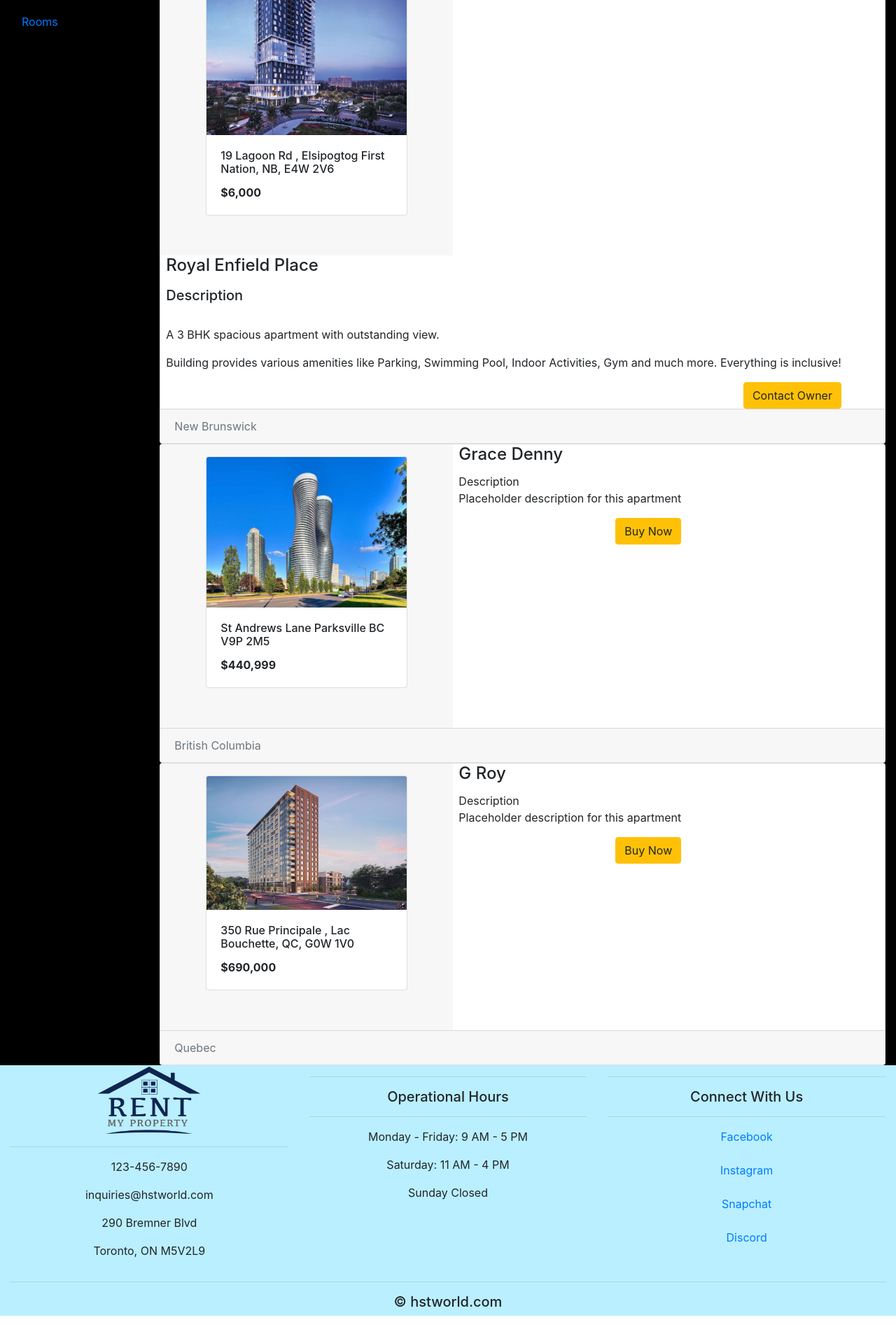
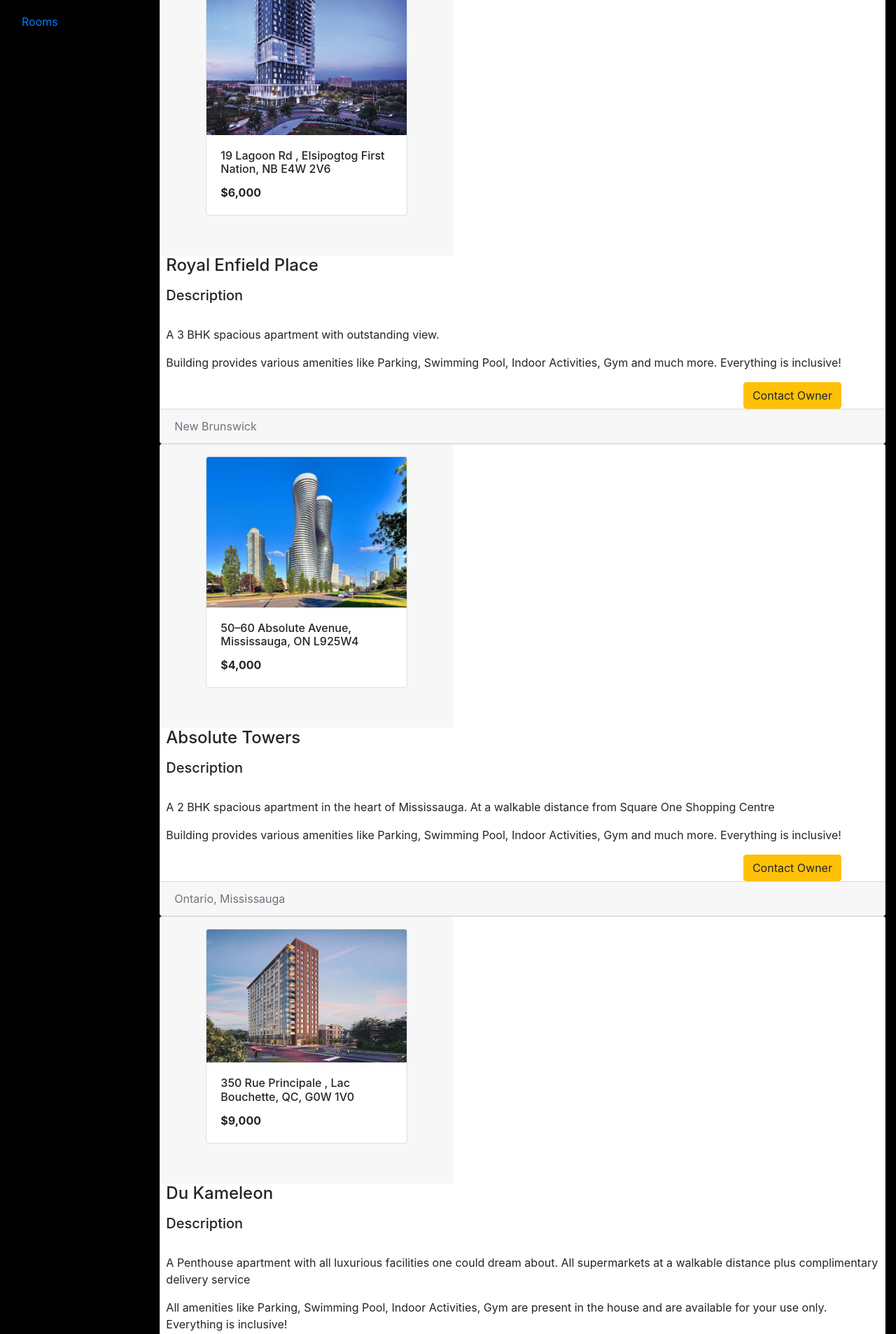
Before and after one commit to shreyasbabu/Web_Application_Canadore, a PHP site: page /apartments.php in a window 1280 px wide. Shown: the part 431-2337 px from the top of the page at 70% size. Before the commit the page ends 2311 px from the top, so only its background shows below. Run offline with PHP 8.4, Linux system fonts and the light colour scheme; some libraries are stand-ins or nearby versions.

Commit message:
Corrected typo for Toronto and added reasonable data for apartments page

```diff
--- a/Project/Condos.php
+++ b/Project/Condos.php
@@ -78,7 +78,7 @@
           Location
         </a>
         <div class="dropdown-menu" aria-labelledby="navbarDropdown">
-      <label class="center">Toranto  <input type="checkbox"> </label>
+      <label class="center">Toronto  <input type="checkbox"> </label>
      <label class="center">Vancover  <input type="checkbox"> </label>
     <label class="center">Montreal  <input type="checkbox"> </label>
 
--- a/Project/Rooms.php
+++ b/Project/Rooms.php
@@ -77,7 +77,7 @@
           Location
         </a>
         <div class="dropdown-menu" aria-labelledby="navbarDropdown">
-      <label class="center">Toranto  <input type="checkbox"> </label>
+      <label class="center">Toronto  <input type="checkbox"> </label>
      <label class="center">Vancover  <input type="checkbox"> </label>
     <label class="center">Montreal  <input type="checkbox"> </label>
 
--- a/Project/Town House.php
+++ b/Project/Town House.php
@@ -77,7 +77,7 @@
           Location
         </a>
         <div class="dropdown-menu" aria-labelledby="navbarDropdown">
-      <label class="center">Toranto  <input type="checkbox"> </label>
+      <label class="center">Toronto  <input type="checkbox"> </label>
      <label class="center">Vancover  <input type="checkbox"> </label>
     <label class="center">Montreal  <input type="checkbox"> </label>
 
--- a/Project/apartments.php
+++ b/Project/apartments.php
@@ -78,7 +78,7 @@
           Location
         </a>
         <div class="dropdown-menu" aria-labelledby="navbarDropdown">
-      <label class="center">Toranto  <input type="checkbox"> </label>
+      <label class="center">Toronto  <input type="checkbox"> </label>
      <label class="center">Vancover  <input type="checkbox"> </label>
     <label class="center">Montreal  <input type="checkbox"> </label>
 
@@ -131,7 +131,7 @@
       <div class="card card-component" style="width: 18rem;">
         <img class="card-img-top img-sizec" src="images/a1.jpg" alt="Card image cap">
         <div class="card-body">
-            <h6 class="card-title">19 Lagoon Rd , Elsipogtog First Nation, NB, E4W 2V6</h6>
+            <h6 class="card-title">19 Lagoon Rd , Elsipogtog First Nation, NB E4W 2V6</h6>
             <p class="card-text font-weight-bold"> $6,000 </p>
             <!--a href="#" class="btn btn-primary">Go somewhere</a-->
         </div>
@@ -154,20 +154,21 @@
       <div class="card card-component" style="width: 18rem;">
         <img class="card-img-top img-sizec" src="images/a2.jpg" alt="Card image cap">
         <div class="card-body">
-            <h6 class="card-title">St Andrews Lane Parksville BC V9P 2M5</h6>
-            <p class="card-text font-weight-bold"> $440,999 </p>
+            <h6 class="card-title">50–60 Absolute Avenue, Mississauga, ON L925W4 </h6>
+            <p class="card-text font-weight-bold"> $4,000 </p>
             <!--a href="#" class="btn btn-primary">Go somewhere</a-->
         </div>
     </div>
 </div>
 <div class="card-block px-2">
-    <h4 class="card-title">Grace Denny</h4>
-    <p class="card-text">Description<br>Placeholder description for this apartment</p>
-    <button type="button" class="btn btn-warning float-right ml-2">Buy Now</button>
+    <h4 class="card-title">Absolute Towers</h4>
+    <p class="card-text"><h5>Description</h5><br>A 2 BHK spacious apartment in the heart of Mississauga. At a walkable distance from Square One Shopping Centre
+     </p><p> Building provides various amenities like Parking, Swimming Pool, Indoor Activities, Gym and much more. Everything is inclusive!</p>
+   <button type="button" class="btn btn-warning float-right ml-2">Contact Owner	</button>
 </div>
 <div class="w-100"></div>
 <div class="card-footer w-100 text-muted">
-    British Columbia
+    Ontario, Mississauga
 </div>
 </div>
 
@@ -177,15 +178,16 @@
         <img class="card-img-top img-sizec" src="images/a3.jpg" alt="Card image cap">
         <div class="card-body">
             <h6 class="card-title">350 Rue Principale , Lac Bouchette, QC, G0W 1V0</h6>
-            <p class="card-text font-weight-bold"> $690,000 </p>
+            <p class="card-text font-weight-bold"> $9,000 </p>
             <!--a href="#" class="btn btn-primary">Go somewhere</a-->
         </div>
     </div>
 </div>
 <div class="card-block px-2">
-    <h4 class="card-title">G Roy</h4>
-    <p class="card-text">Description<br>Placeholder description for this apartment</p>
-    <button type="button" class="btn btn-warning float-right ml-2">Buy Now</button>
+    <h4 class="card-title">Du Kameleon</h4>
+    <p class="card-text"><h5>Description</h5><br>A Penthouse apartment with all luxurious facilities one could dream about. All supermarkets at a walkable distance plus complimentary delivery
+    	service</p><p> All amenities like Parking, Swimming Pool, Indoor Activities, Gym are present in the house and are available for your use only. Everything is inclusive!</p>
+    <button type="button" class="btn btn-warning float-right ml-2">Contact Owner</button>
 </div>
 <div class="w-100"></div>
 <div class="card-footer w-100 text-muted">
--- a/Project/index.php
+++ b/Project/index.php
@@ -78,7 +78,7 @@ session_start();
           Location
         </a>
         <div class="dropdown-menu" aria-labelledby="navbarDropdown">
-      <label class="center">Toranto  <input type="checkbox"> </label>
+      <label class="center">Toronto  <input type="checkbox"> </label>
      <label class="center">Vancover  <input type="checkbox"> </label>
     <label class="center">Montreal  <input type="checkbox"> </label>
 
--- a/Project/profile.php
+++ b/Project/profile.php
@@ -69,7 +69,7 @@
           Location
         </a>
         <div class="dropdown-menu" aria-labelledby="navbarDropdown">
-      <label class="center">Toranto  <input type="checkbox"> </label>
+      <label class="center">Toronto  <input type="checkbox"> </label>
      <label class="center">Vancover  <input type="checkbox"> </label>
     <label class="center">Montreal  <input type="checkbox"> </label>
 
```
